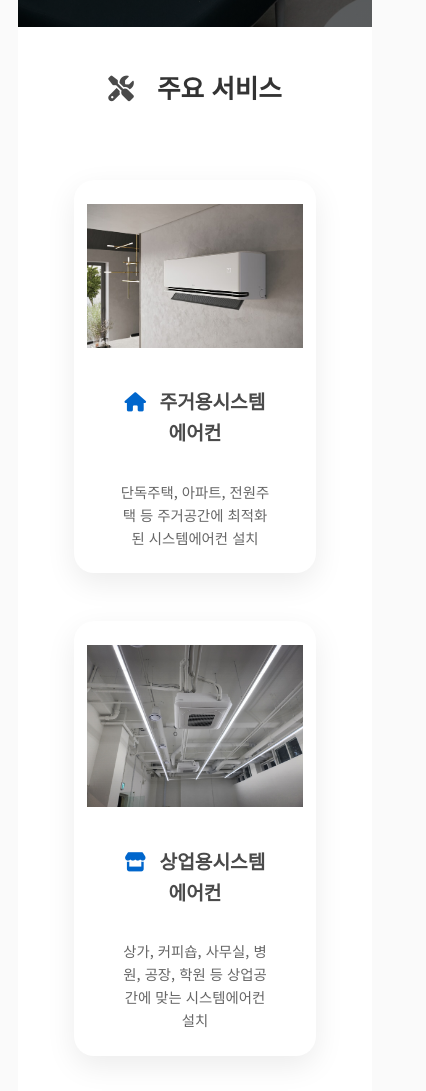
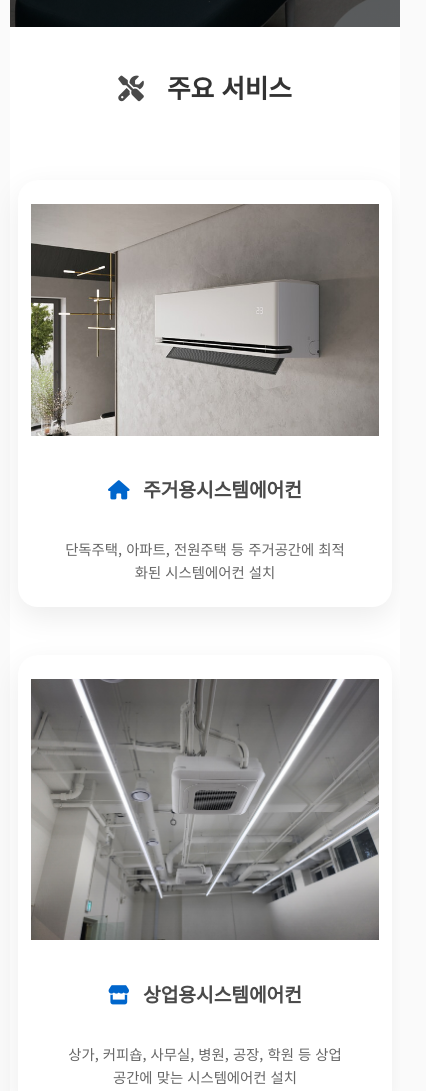
Before and after one commit to 13frijason/1piece-project, a plain HTML site: page index.html in a window 390 px wide. Shown: the part 835-1926 px from the top of the page, 426 px wide, since content can reach past the window. Drawn offline with Linux system fonts and the light colour scheme; a script that the page names is missing.

Commit message:
모바일 네비바 메뉴 글씨 크기 축소 및 섹션 가로폭 화면에 꽉차게 조정

```diff
--- a/styles.css
+++ b/styles.css
@@ -2397,3 +2397,31 @@ footer {
     display: none !important;
   }
 }
+
+@media (max-width: 768px) {
+  .nav-links a {
+    font-size: 0.85rem;
+    padding: 0.6rem 0.4rem;
+    min-width: unset;
+  }
+  .nav-links {
+    gap: 0.2rem;
+  }
+  main, section {
+    max-width: 100vw !important;
+    width: 100vw !important;
+    margin: 0 !important;
+    padding-left: 0 !important;
+    padding-right: 0 !important;
+  }
+  .service-grid,
+  .about-container,
+  .quote-container,
+  .contact-container {
+    max-width: 100vw !important;
+    width: 100vw !important;
+    margin: 0 !important;
+    padding-left: 0 !important;
+    padding-right: 0 !important;
+  }
+}
```
